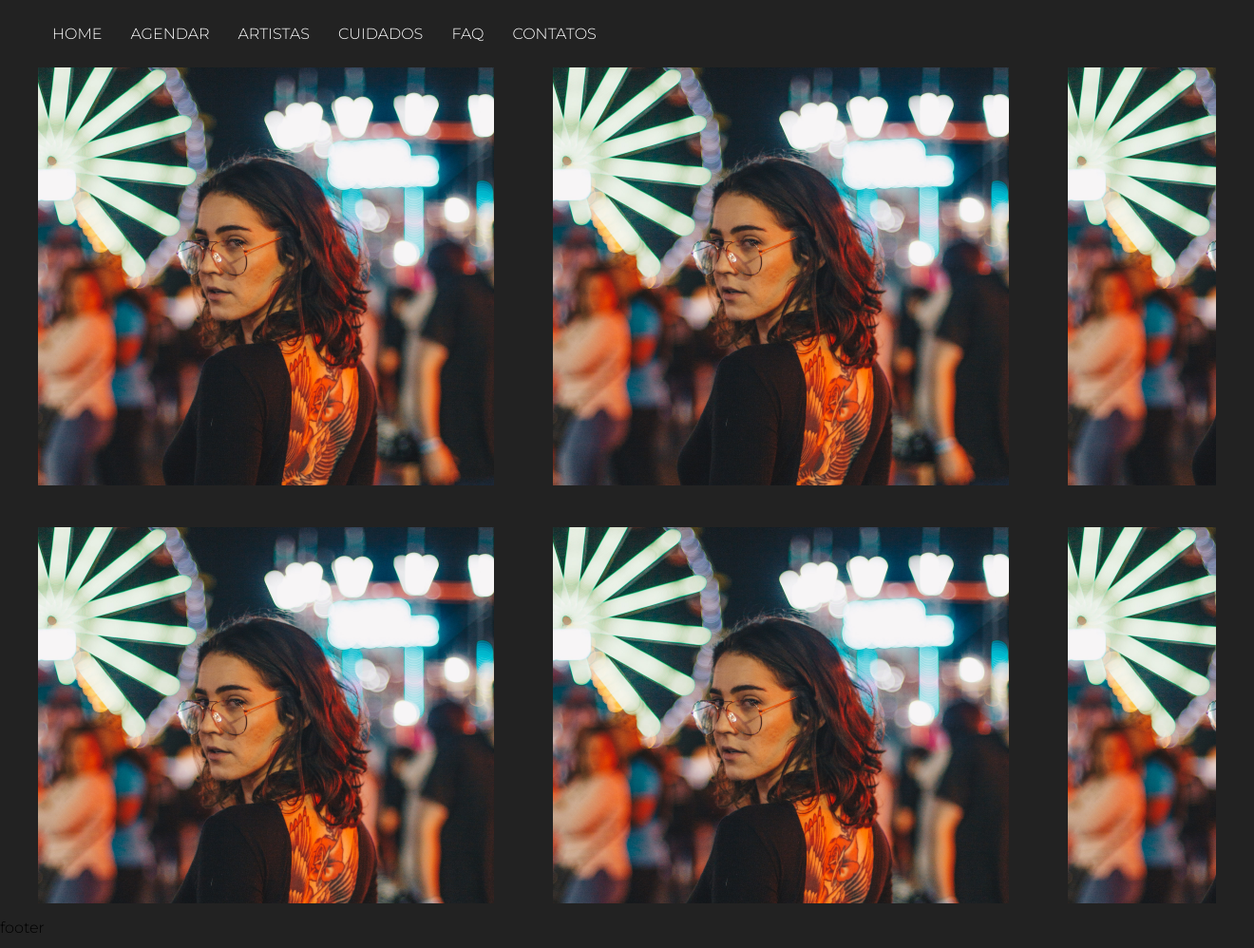
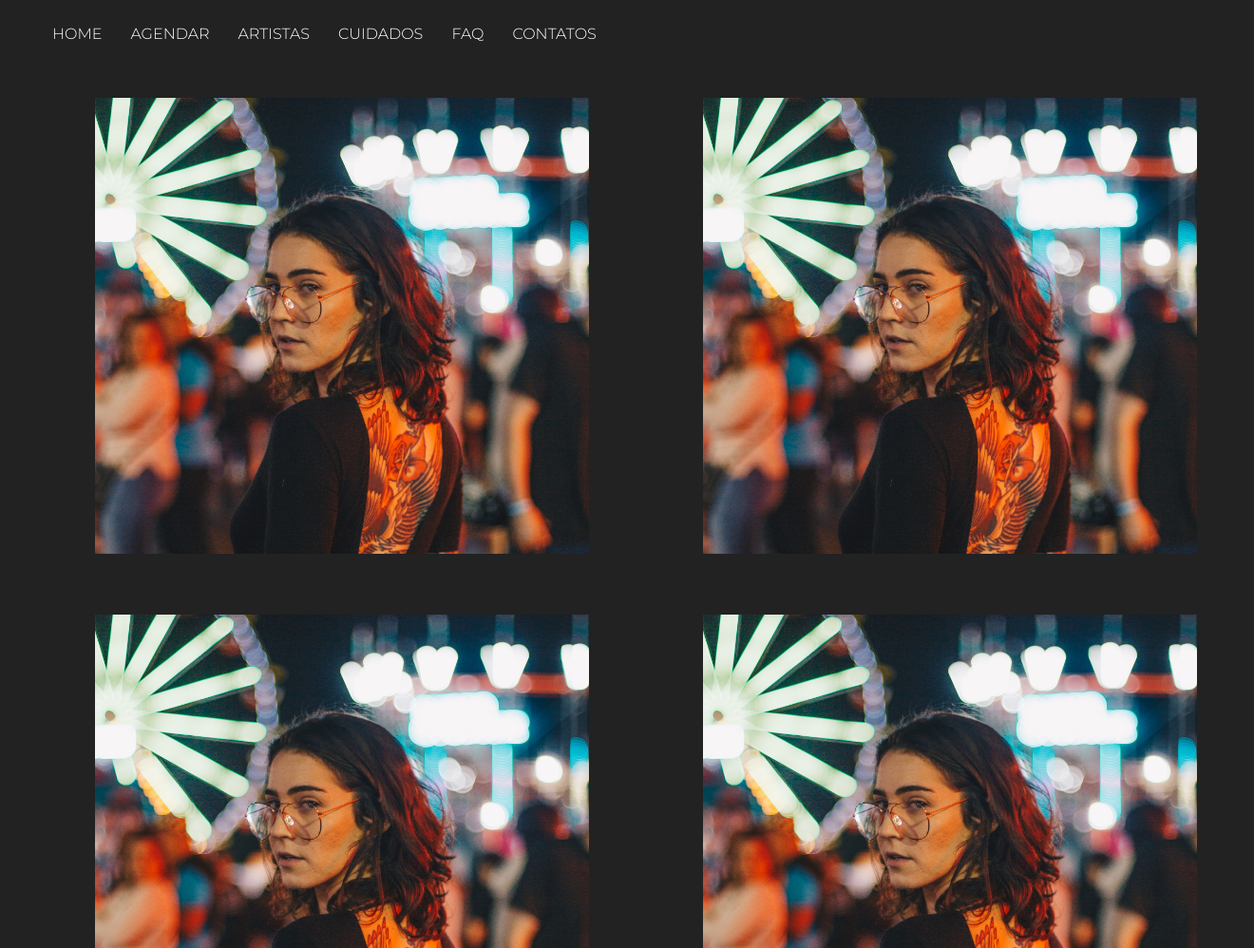
Before and after one commit to dRibSouza/PI1, a plain HTML site: page artistas.html in a window 1280 px wide. Shown: the top 998 px of the page at 95% size, 1320 px wide, since content can reach past the window. Drawn offline with Linux system fonts and the light colour scheme.

Commit message:
Update main.css
Centralização dos textos em artistas

```diff
--- a/main.css
+++ b/main.css
@@ -81,42 +81,49 @@ a{
   grid-column-end: 3;
   align-items: center;
 }
+/* página artistas */
+
 .artistas{
-  display: grid;
-  grid-template-columns: auto auto auto;
-  row-gap: 5%;
-  column-gap: 5%;
-
+  width: 100%;
+  height: 100%;
+  display: flex;
+  flex-wrap: wrap;
+  justify-content: space-around;
+  align-items: center;
 }
 .perfis{
-  width: 440px;
-  height: 440px;
   background-image: url(/img/artista.jpg);
   background-size: 100%;
-  display: grid;
-  align-content: center;
-
-
+  width: 30rem;
+  height: 30rem;
+  margin: 2rem;
 }
 .perfis:hover{
-  width: 440px;
-  height: 440px;
+  width: 30%;
+  height: 30%;
   background-image: none;
   background-color: #2b2b2b;
-  display: grid;
-  align-content: center;
+  width: 30rem;
+  height: 30rem;
+  margin: 2rem;
+  display: flex;
+  justify-content: center;
+  align-items: center;
+}
+.artistas .perfis .textoImagem {
+  display: flex;
+  justify-content: center;
+  align-items: center;
 }
 .textoImagem{
   color: transparent;
   display: block;
-  height: 440px;
-  width: 440px;
+height: 100%;
 }
 .textoImagem:hover{
   display: block;
   color: white;
-  height: 440px;
-  width: 440px;
+  height: 100%;
 }
 
 .footer{
```
